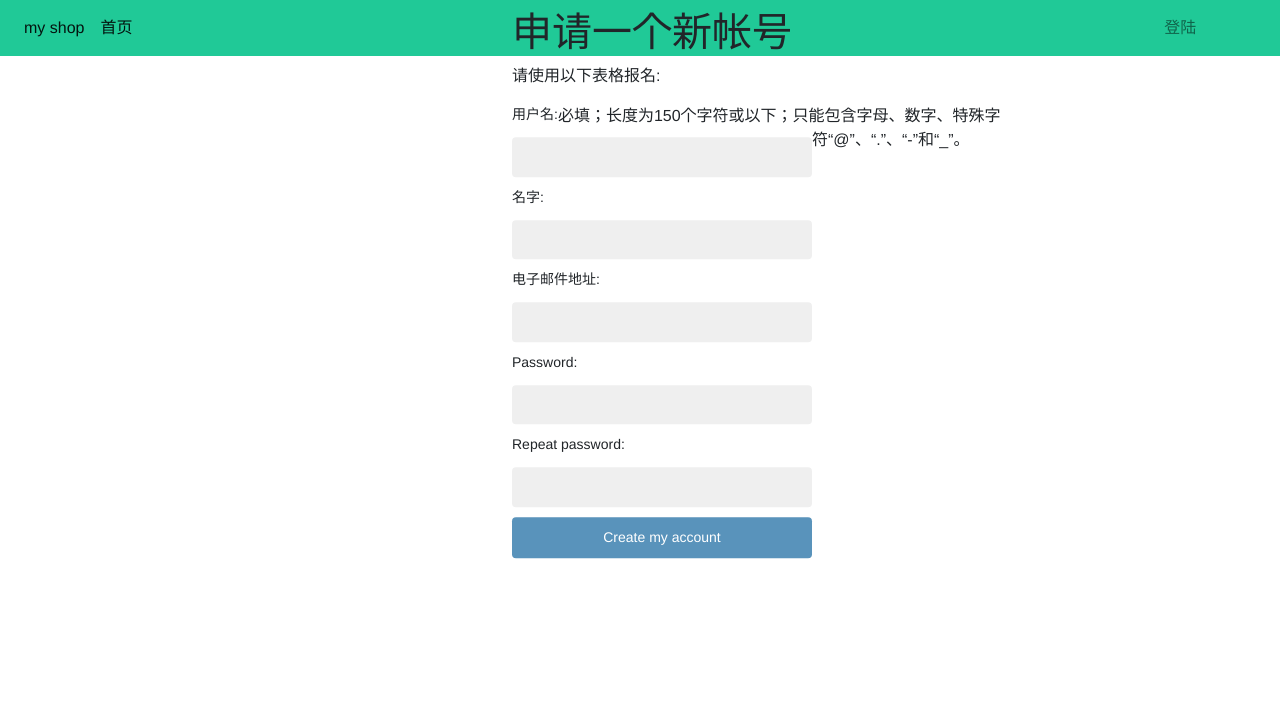
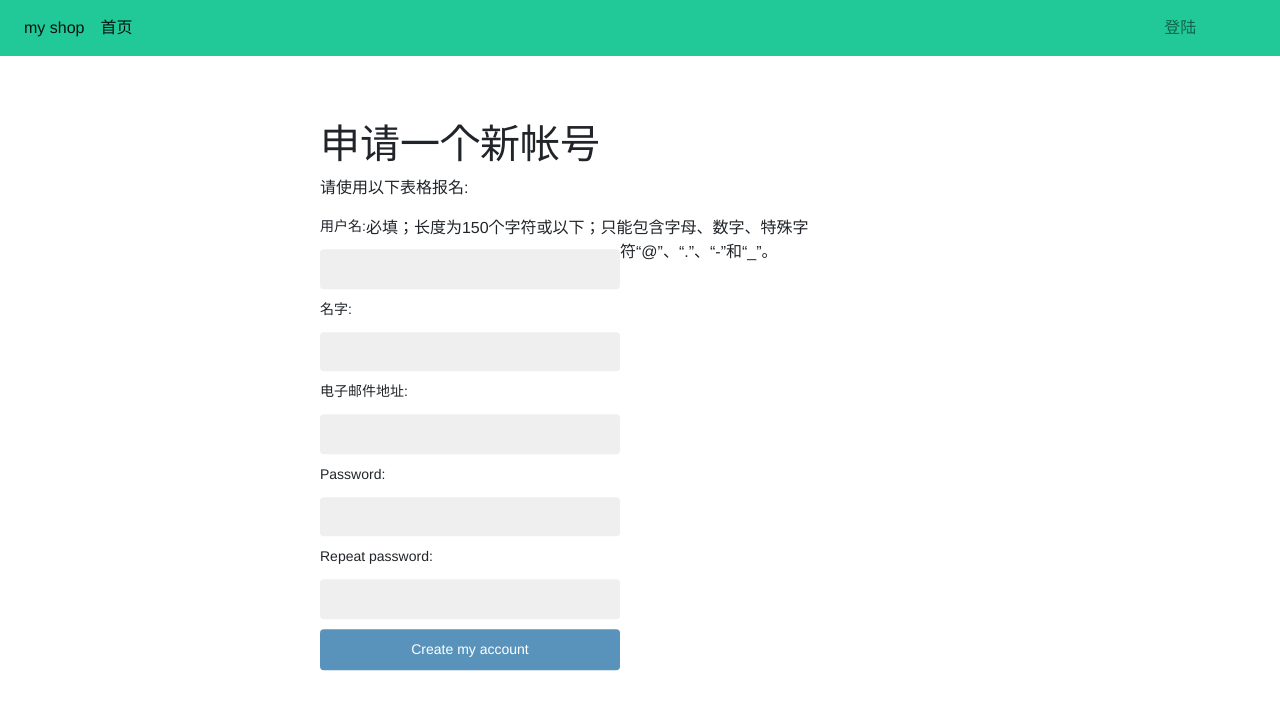
Before and after one commit to NoahGit/myshop, a Django app: page /register/ in a window 1280 px wide. Shown: the top 710 px of the page. Run offline with Django 3.2, Linux system fonts and the light colour scheme; parts of the project's set-up code (start-up, migrations or seed data) failed here and were passed over; some libraries are stand-ins or nearby versions.

Commit message:
20200414-myshop项目最终版

```diff
--- a/shop/templates/shop/register.html
+++ b/shop/templates/shop/register.html
@@ -3,7 +3,7 @@
 {% block title %}申请一个新帐号{% endblock %}
 
 {% block content %}
-    <div style="position: absolute; top: 50%; left: 50%; transform: translate(-20%, -70%);">
+    <div style="position: absolute; top: 50%; left: 50%; transform: translate(-50%, -50%);">
     <h1>申请一个新帐号</h1>
     <p>请使用以下表格报名:</p>
     <form action="." method="post">
```
Also changed, not shown: db.sqlite3.
